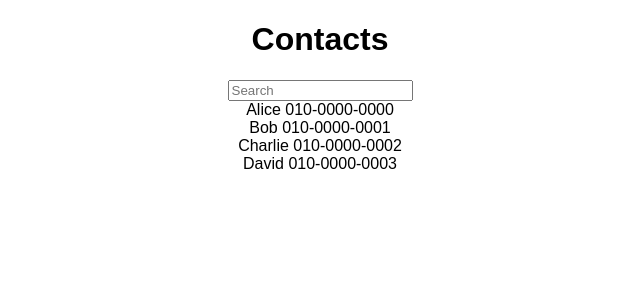
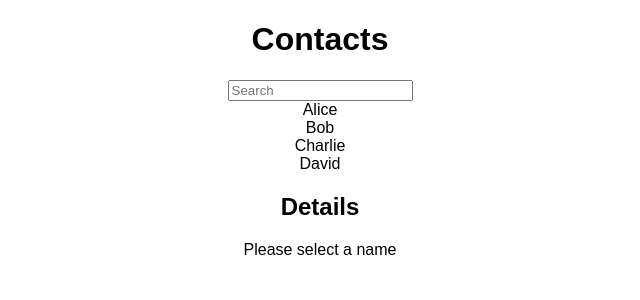
Before and after one commit to queued37/react-practice, a React (Create React App) app: page / in a window 1280 px wide. Shown: the top 300 px of the page, without its empty margins (320-960 px from the left). Built offline with nearby package versions, Linux system fonts and the light colour scheme.

Commit message:
Add contact details component

```diff
--- a/src/components/Contact.js
+++ b/src/components/Contact.js
@@ -1,11 +1,13 @@
 import React, { Component } from 'react'
 import ContactInfo from './ContactInfo'
+import ContactDetails from "./ContactDetails"
 
 export default class Contact extends Component {
 
     constructor(props){
         super(props)
         this.state = {
+            selectedKey: null,
             keyword: '',
             contacts: [
                 {name: 'Alice',   phone: '010-0000-0000'},
@@ -16,12 +18,17 @@ export default class Contact extends Component {
         }
 
         this.handleChange = this.handleChange.bind(this)
+        this.handleClick = this.handleClick.bind(this)
     }
 
     handleChange(e) {
         this.setState({
             keyword: e.target.value
         })
+    }
+
+    handleClick(key) {
+        this.setState({selectedKey: key})
     }
 
     render() {
@@ -32,7 +39,11 @@ export default class Contact extends Component {
                     .indexOf(this.state.keyword) > -1
             })
             return data.map((contact, i) => (
-                <ContactInfo contact={contact} key={i}/>
+                <ContactInfo
+                    contact={contact}
+                    key={i}
+                    onClick={() => {this.handleClick(i)}}
+                />
             ))
         }
 
@@ -48,6 +59,10 @@ export default class Contact extends Component {
                 <div>
                     {mapToContactInfo(this.state.contacts)}
                 </div>
+                <ContactDetails
+                    isSelected={this.state.selectedKey != null}
+                    contact={this.state.contacts[this.state.selectedKey]}
+                />
             </div>
         )
     }
--- /dev/null
+++ b/src/components/ContactDetails.js
@@ -0,0 +1,36 @@
+import PropTypes from 'prop-types'
+import React, { Component } from 'react'
+
+export default class ContactDetails extends Component {
+    render() {
+        const details = (
+            <div>
+                <p>{this.props.contact.name}</p>
+                <p>{this.props.contact.phone}</p>
+            </div>
+        )
+        const blank = (<div>Please select a name</div>)
+
+        return (
+            <div>
+                <h2>Details</h2>
+                {this.props.isSelected ? details : blank}
+            </div>
+        )
+    }
+}
+
+ContactDetails.propTypes = {
+    contact: PropTypes.shape({
+        name: PropTypes.string,
+        phone: PropTypes.string,
+    }),
+    isSelected: PropTypes.bool,
+}
+
+ContactDetails.defaultProps = {
+    contact: {
+        name: '',
+        phone: '',
+    }
+}
--- a/src/components/ContactInfo.js
+++ b/src/components/ContactInfo.js
@@ -5,8 +5,8 @@ export default class ContactInfo extends Component {
 
     render() {
         return (
-            <div>
-                {this.props.contact.name} {this.props.contact.phone}
+            <div onClick={this.props.onClick}>
+                {this.props.contact.name}
             </div>
         )
     }
@@ -15,6 +15,7 @@ export default class ContactInfo extends Component {
 ContactInfo.propTypes = {
     contact: PropTypes.shape({
         name: PropTypes.string,
-        phone: PropTypes.string,
-    })
+        phone: PropTypes.string
+    }),
+    onClick: PropTypes.func
 }
```
